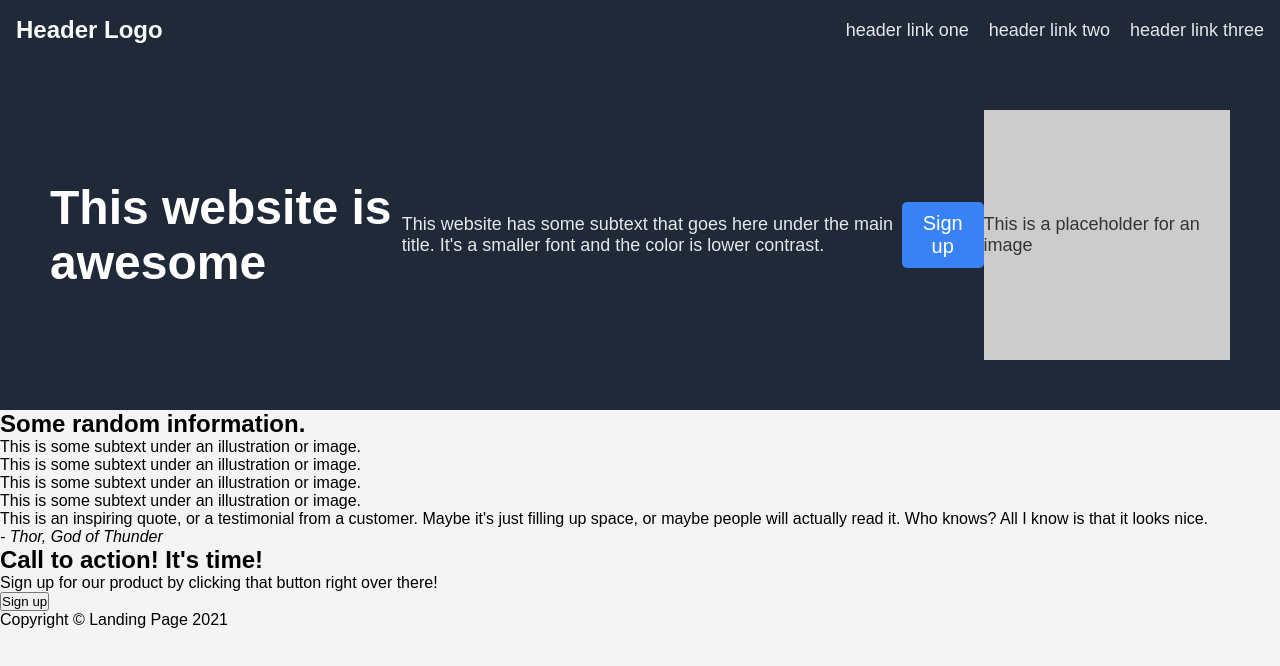
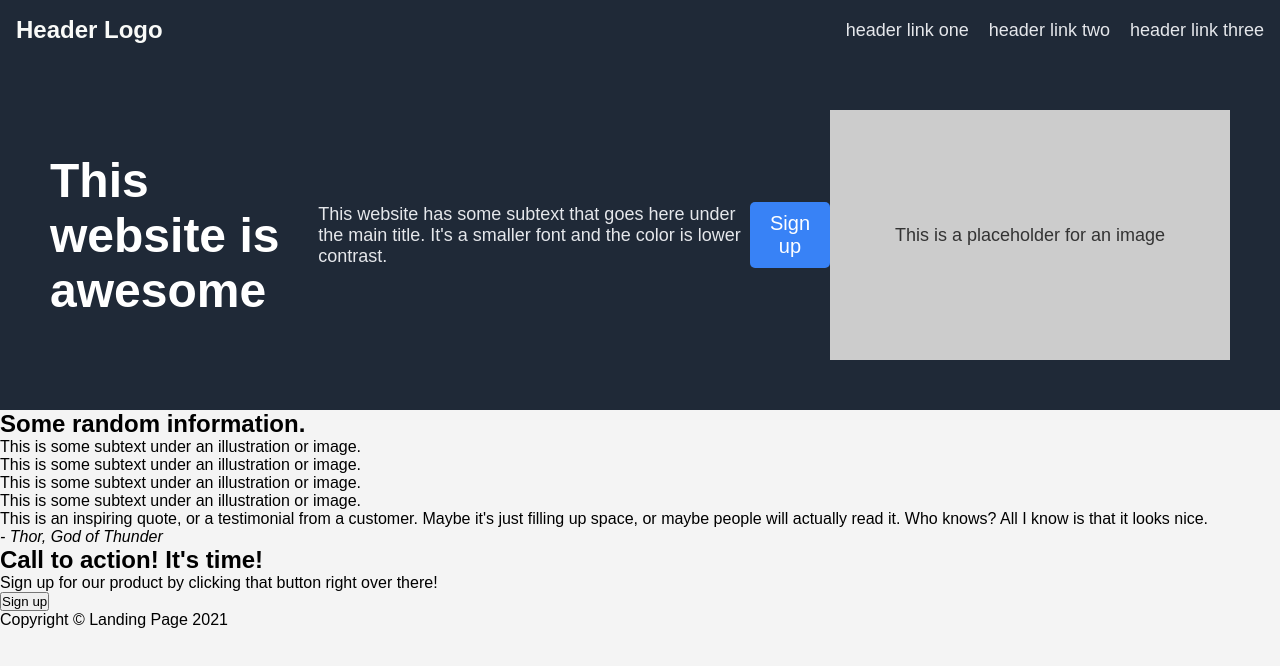
Before and after one commit to YVM2L/Landing_page, a plain HTML site: page index.html in a window 1280 px wide. Drawn offline with Linux system fonts and the light colour scheme.

Commit message:
image flex shrink 0

```diff
--- a/style.css
+++ b/style.css
@@ -79,3 +79,7 @@ header {
     font-size: 18px;
     color: #333;
 }
+
+.hero .image-placeholder {
+    flex-shrink: 0;
+}
```
